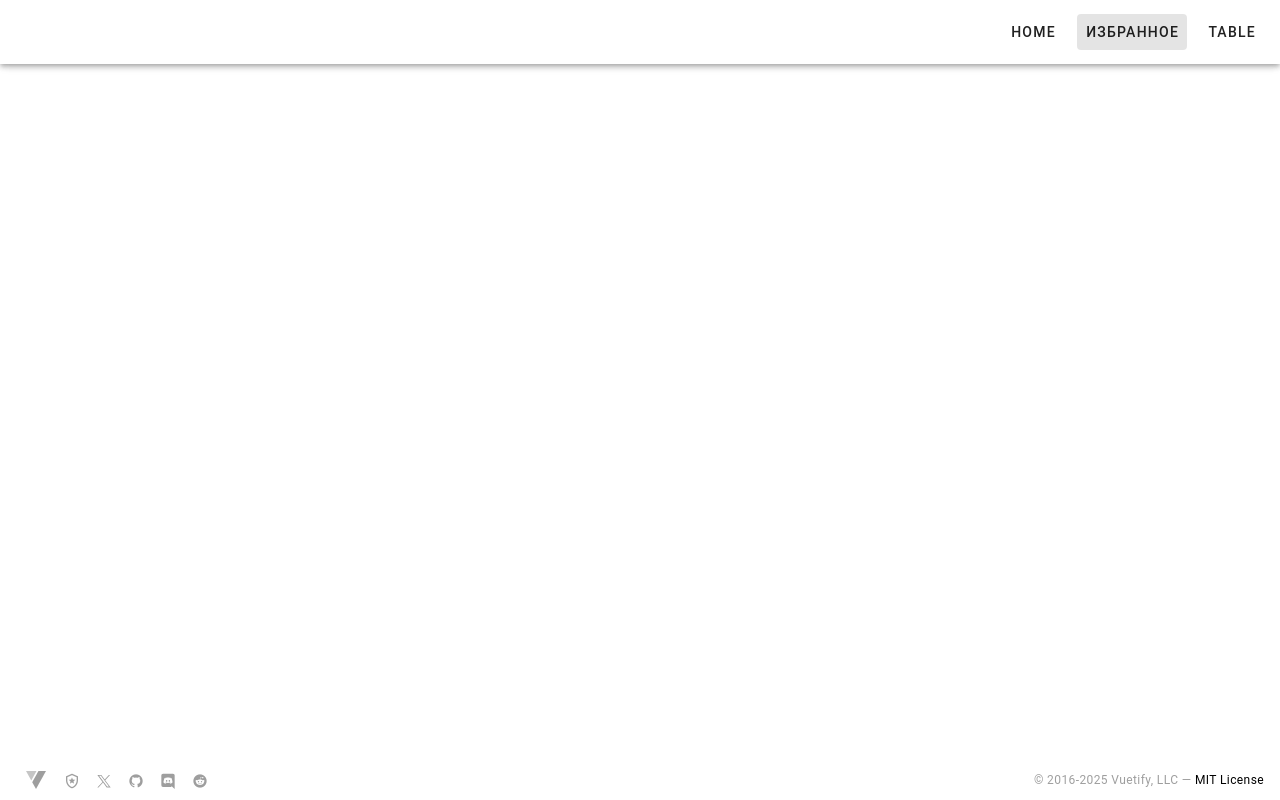
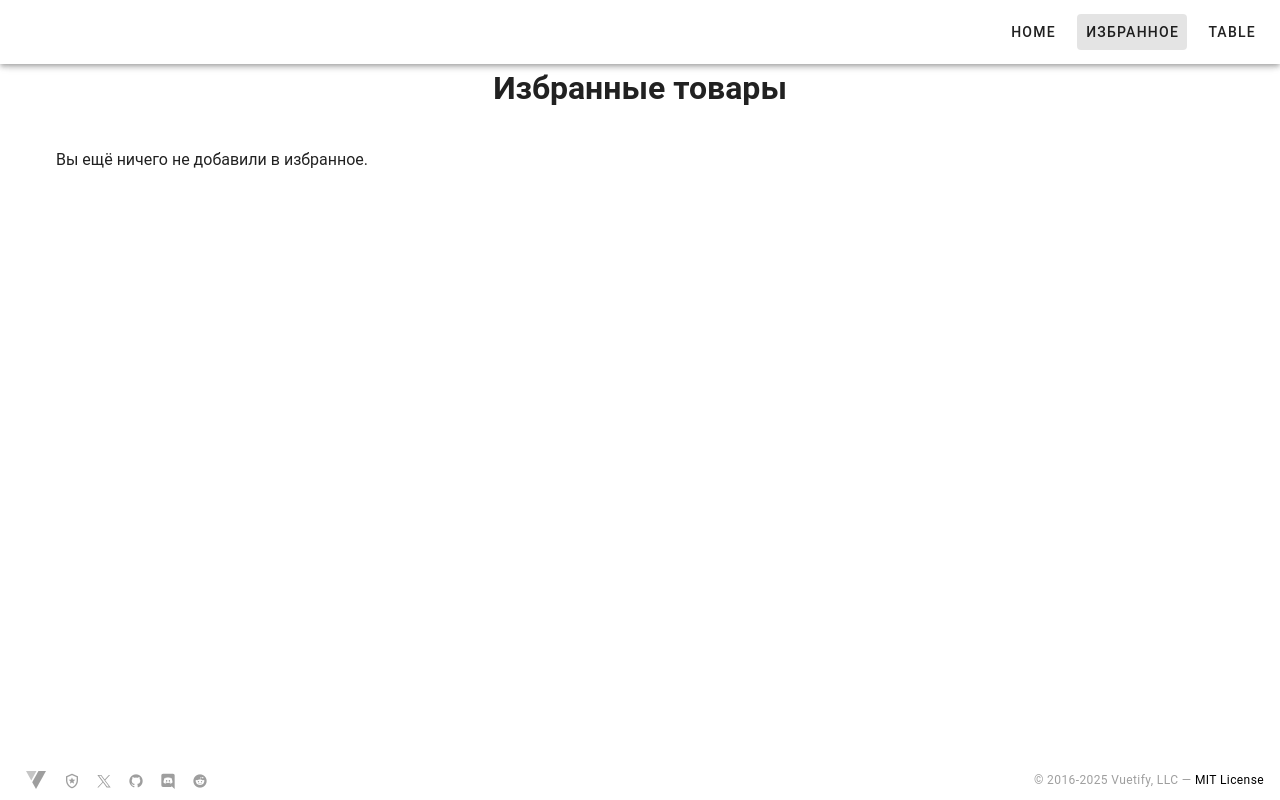
Before and after one commit to Aisakhunova/test, a Vue app: page /likes in a window 1280 px wide. Built offline with nearby package versions, Linux system fonts and the light colour scheme.

Commit message:
list of liked products

```diff
--- a/src/pages/likes.vue
+++ b/src/pages/likes.vue
@@ -1,5 +1,51 @@
+<script setup>
+import { useAppStore } from '@/stores/app';
+import useProducts from '@/composables/useProducts';
+import ProductCard from '@/components/products/ProductCard.vue';
+import { computed, onMounted } from 'vue';
+
+const appStore = useAppStore();
+const { flags, products, getAllProducts } = useProducts();
+
+onMounted(async () => {
+  await getAllProducts()
+})
+
+const favoriteProducts = computed(() =>
+  products.value.filter(p => appStore.favorites.includes(p.id))
+);
+
+</script>
+
 <template>
-    <div>
+  <div>
+    <h1>Избранные товары</h1>
 
-    </div>
+    <v-progress-circular
+        v-if="flags.isLoading"
+        indeterminate color="primary"
+        size="50"
+        class="w-100 my-4"
+    />
+
+    <v-container v-else>
+
+      <v-row v-if="favoriteProducts.length">
+        <v-col v-for="product in favoriteProducts" :key="product.id" cols="12" sm="6" md="4">
+          <ProductCard :product="product" />
+        </v-col>
+      </v-row>
+
+      <p v-else>Вы ещё ничего не добавили в избранное.</p>
+    </v-container>
+
+
+  </div>
 </template>
+
+<style scoped>
+h1 {
+  text-align: center;
+  margin-bottom: 20px;
+}
+</style>
```
